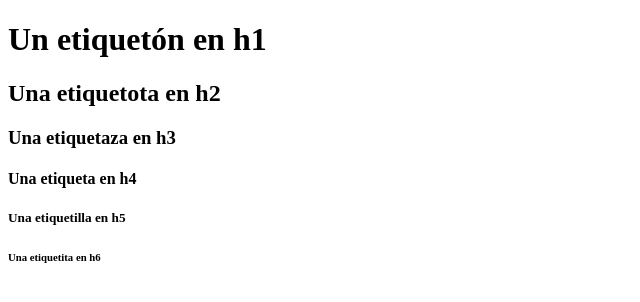
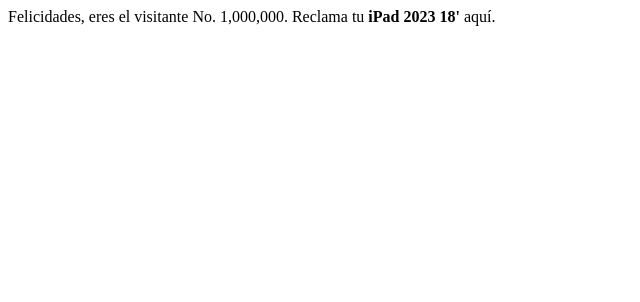
Before and after one commit to AbregoDev/bedu-js-frontend, a plain HTML site: page index.html in a window 1280 px wide. Shown: the whole page, without its empty margins (0-640 px from the left). Drawn offline with Linux system fonts and the light colour scheme.

Commit message:
bold text

```diff
--- a/index.html
+++ b/index.html
@@ -9,12 +9,7 @@
 </head>
 
 <body>
-    <h1>Un etiquetón en h1</h1>
-    <h2>Una etiquetota en h2</h2>
-    <h3>Una etiquetaza en h3</h3>
-    <h4>Una etiqueta en h4</h4>
-    <h5>Una etiquetilla en h5</h5>
-    <h6>Una etiquetita en h6</h6>
+    Felicidades, eres el visitante No. 1,000,000. Reclama tu <strong>iPad 2023 18'</strong> aquí.
 </body>
 
 </html>
```
